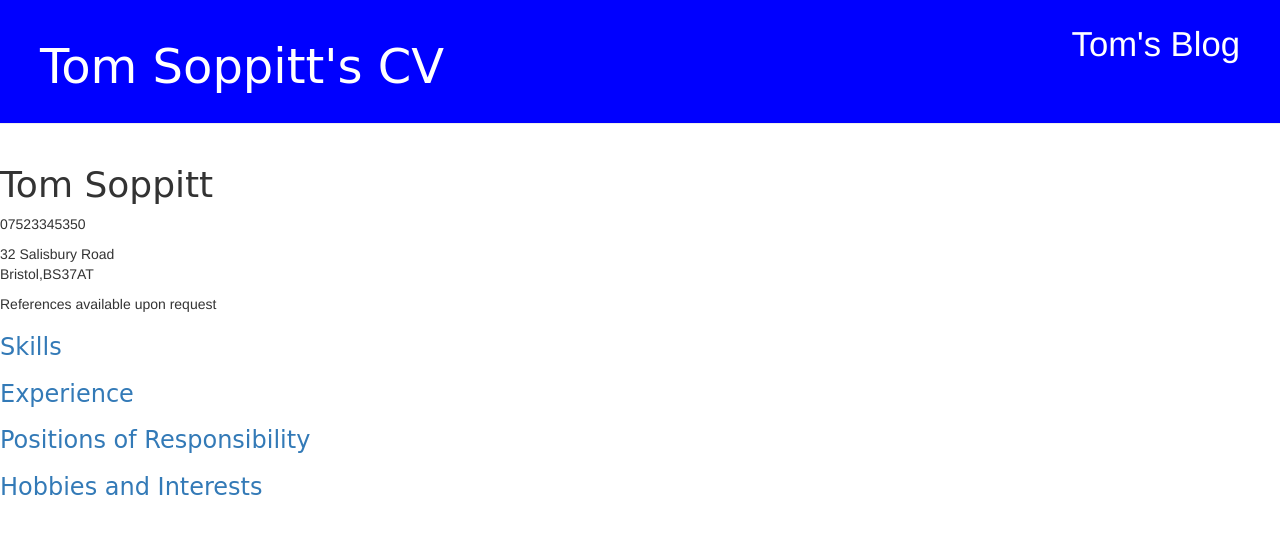
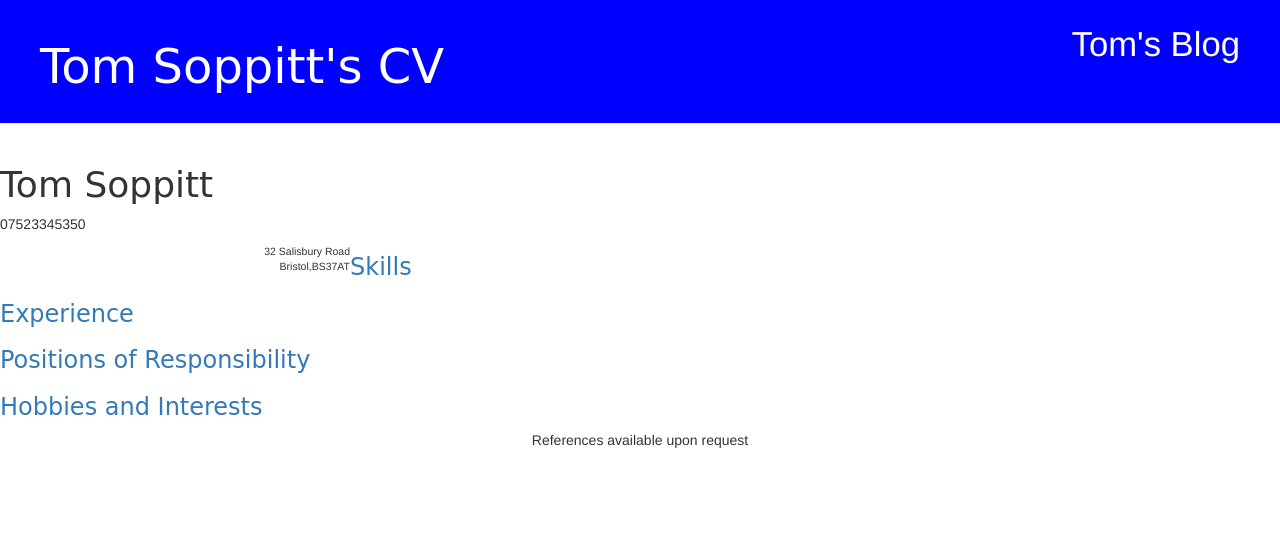
Before and after one commit to Tommysoppitt/BridgingCoursework-Blog, a Django app: page /cv in a window 1280 px wide. Shown: the top 534 px of the page. Run offline with Django 3.2, Linux system fonts and the light colour scheme; data that the repository does not hold is empty; some libraries are stand-ins or nearby versions.

Commit message:
rearrange Cv layout

```diff
--- a/blog/static/css/blog.css
+++ b/blog/static/css/blog.css
@@ -37,7 +37,18 @@ body {}
     h1, h2, h3, h4 {
     font-family: 'Lobster', cursive;
     }
+    #bio_left {
+        font-size: 75%;
+        float: left;
+        width: 350px;
+    }
 
+    #bio_right {
+        font-size: 75%;
+        float: left;
+        text-align: right;
+        width: 350px;
+    }
     .date {
     color: #828282;
     }
--- a/blog/templates/blog/cv.html
+++ b/blog/templates/blog/cv.html
@@ -27,15 +27,15 @@
 
 <body>
         <h1>Tom Soppitt</h1>
-        <p id="bio_left">
-           07523345350<br />
+        <p text-align: right;>
+           07523345350
         </p>
         <p id="bio_right">
             32 Salisbury Road<br />
             Bristol,BS37AT
         </p>
 
-        <p>References available upon request</p>
+
 
         <h3><a href="{% url 'skill_new' %}">Skills</a></h3>
         {% for skill in skills %}
@@ -76,5 +76,6 @@
 <p>{{ hobby.detail }}</p>
 
 {% endfor %}
+<p style="text-align:center" colour=red>References available upon request</centre></p>
 </body>
 </html>
```
